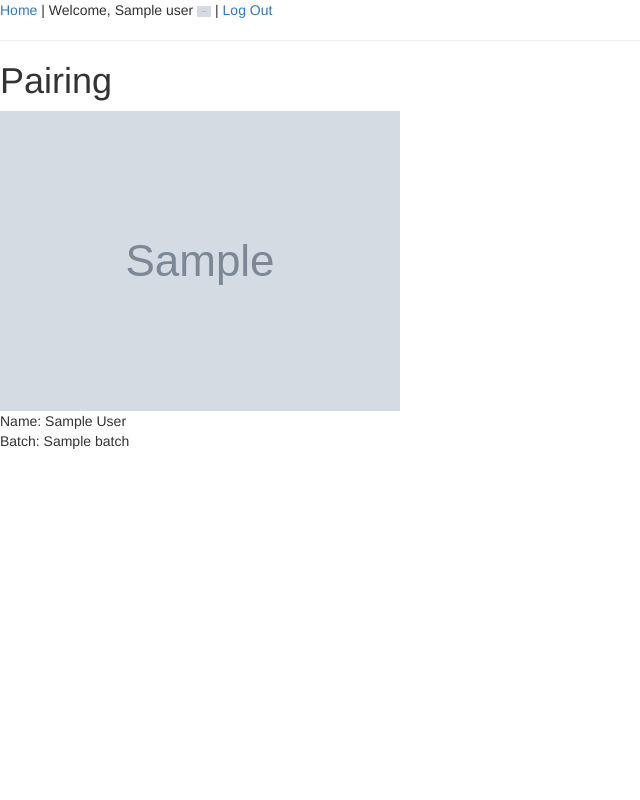
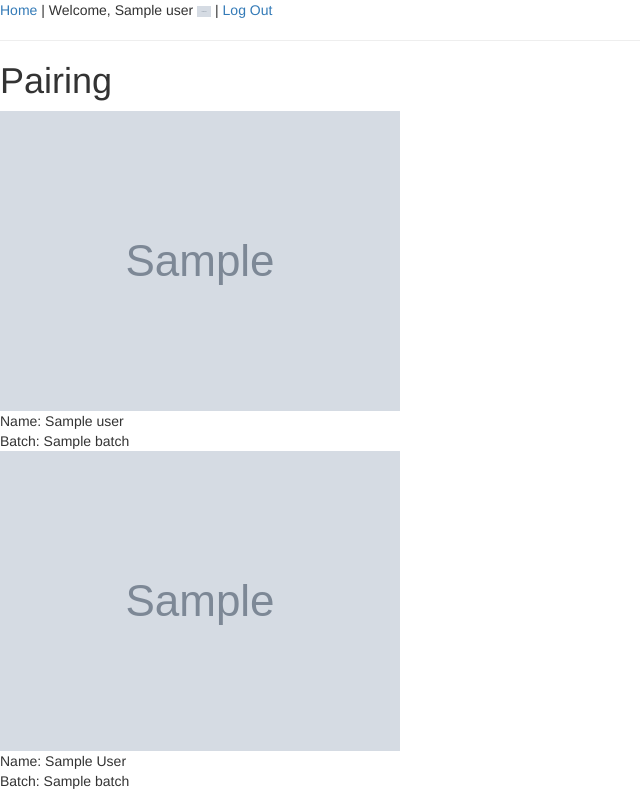
Before and after one commit to batkinson/rapidpair, a Flask app: template templates/match.html in a window 1280 px wide. Shown: the whole page, without its empty margins (0-640 px from the left). Run offline with Flask 2, Linux system fonts and the light colour scheme; the template is opened without the code that fills it: most values are stand-ins (such as "Sample title", 1, 10 or a date in 2020); grey boxes marked "Sample" are stand-in pictures; some libraries are stand-ins or nearby versions.

Commit message:
Added user's own info to match page.

```diff
--- a/app.py
+++ b/app.py
@@ -86,6 +86,8 @@ def oauth_authorized(resp):
         session['login']['user'] = '{first_name} {last_name}'.format(**my_data)
         session['login']['email'] = my_data['email']
         session['login']['image'] = my_data['image']
+        session['login']['batch'] = my_data['batch']['name']
+        session['login']['is_faculty'] = my_data['is_faculty']
     except ApiException:
         session['login']['user'] = 'Hacker Schooler'
 
--- a/templates/match.html
+++ b/templates/match.html
@@ -6,11 +6,18 @@
 
 {% block body %}
 
+<img src="{{ login['image'] }}"><br>
+  Name: {{ login['user'] }}<br>
+  Batch: {{ login['batch'] }}<br>
+{% if login['is_faculty'] %}<br>
+  Faculty Member
+{% endif %}
+
 <img src="{{ match['image'] }}"><br>
-Name: {{ match['first_name'] + ' ' + match['last_name'] }}<br>
-Batch: {{match['batch']['name'] }}<br>
+  Name: {{ match['first_name'] + ' ' + match['last_name'] }}<br>
+  Batch: {{match['batch']['name'] }}<br>
 {% if match['is_faculty'] %}<br>
-Faculty Member
+  Faculty Member
 {% endif %}
 
 {% endblock %}
```
